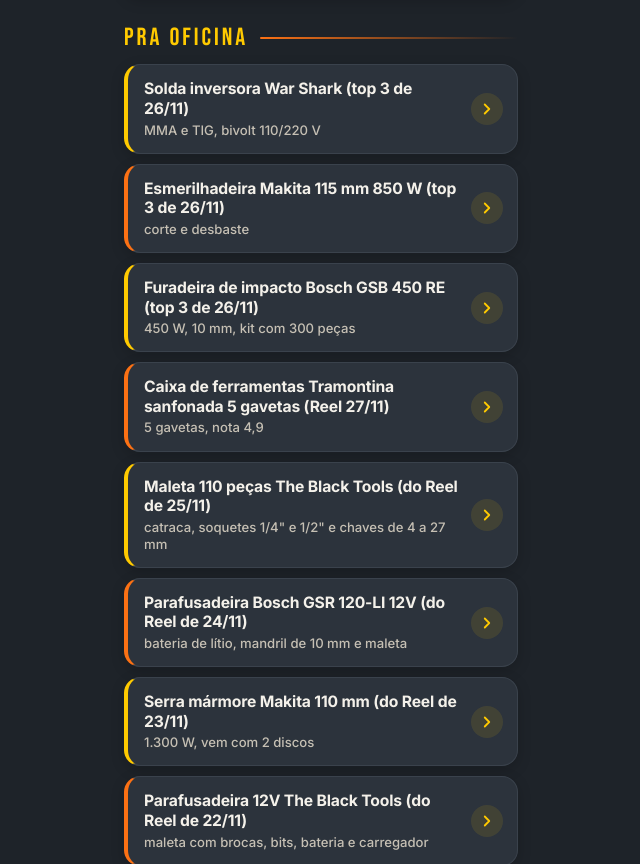
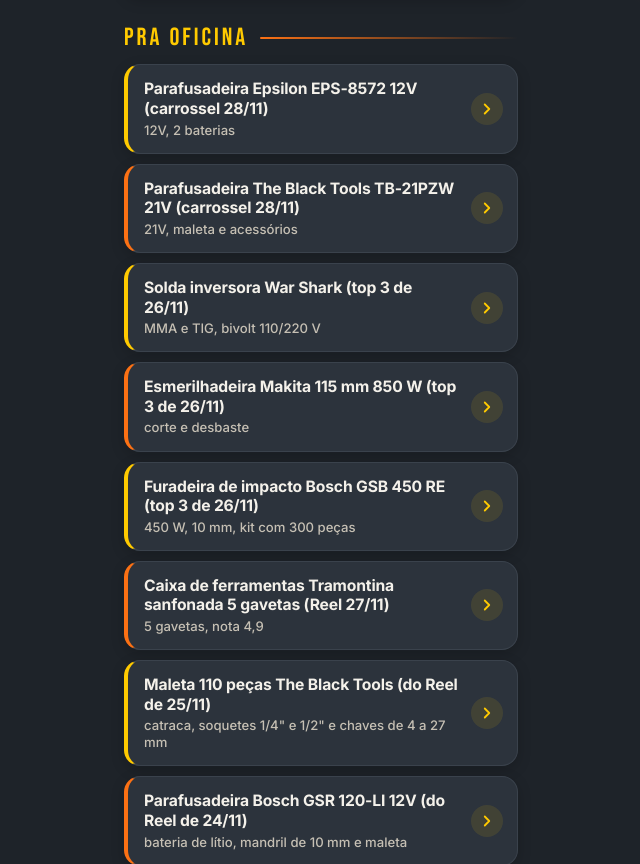
Before and after one commit to benypitrowsky-cyber/obraegaragem, a plain HTML site: page index.html in a window 1280 px wide. Shown: the part 911-1775 px from the top of the page, without its empty margins (319-959 px from the left). Drawn offline with Linux system fonts and the light colour scheme.

Commit message:
Add parafusadeiras Epsilon EPS-8572 e TB-21PZW (carrossel 28/11)

```diff
--- a/index.html
+++ b/index.html
@@ -261,6 +261,24 @@
     <section class="group" aria-labelledby="h-pra-oficina">
       <h2 id="h-pra-oficina">Pra oficina</h2>
       <div class="list">
+      <a class="item" href="https://meli.la/2YQYnaY" target="_blank" rel="noopener noreferrer">
+        <span class="item-text">
+          <span class="item-name">Parafusadeira Epsilon EPS-8572 12V (carrossel 28/11)</span>
+          <span class="item-label">12V, 2 baterias</span>
+        </span>
+        <span class="chev" aria-hidden="true">
+          <svg width="18" height="18" viewBox="0 0 24 24" fill="none"><path d="M9 6l6 6-6 6" stroke="currentColor" stroke-width="2.4" stroke-linecap="round" stroke-linejoin="round"/></svg>
+        </span>
+      </a>
+      <a class="item" href="https://meli.la/2mkJfSj" target="_blank" rel="noopener noreferrer">
+        <span class="item-text">
+          <span class="item-name">Parafusadeira The Black Tools TB-21PZW 21V (carrossel 28/11)</span>
+          <span class="item-label">21V, maleta e acessórios</span>
+        </span>
+        <span class="chev" aria-hidden="true">
+          <svg width="18" height="18" viewBox="0 0 24 24" fill="none"><path d="M9 6l6 6-6 6" stroke="currentColor" stroke-width="2.4" stroke-linecap="round" stroke-linejoin="round"/></svg>
+        </span>
+      </a>
       <a class="item" href="https://meli.la/2xT1MFV" target="_blank" rel="noopener noreferrer">
         <span class="item-text">
           <span class="item-name">Solda inversora War Shark (top 3 de 26/11)</span>
```
